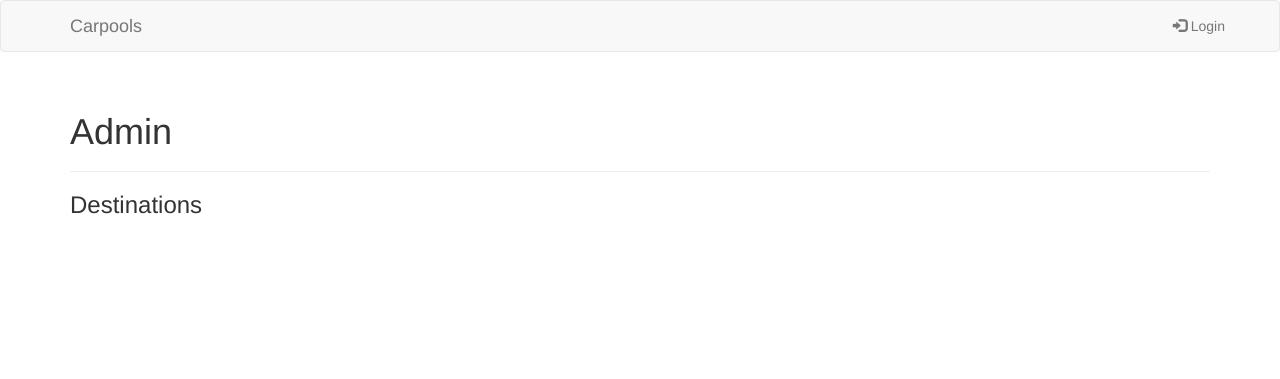
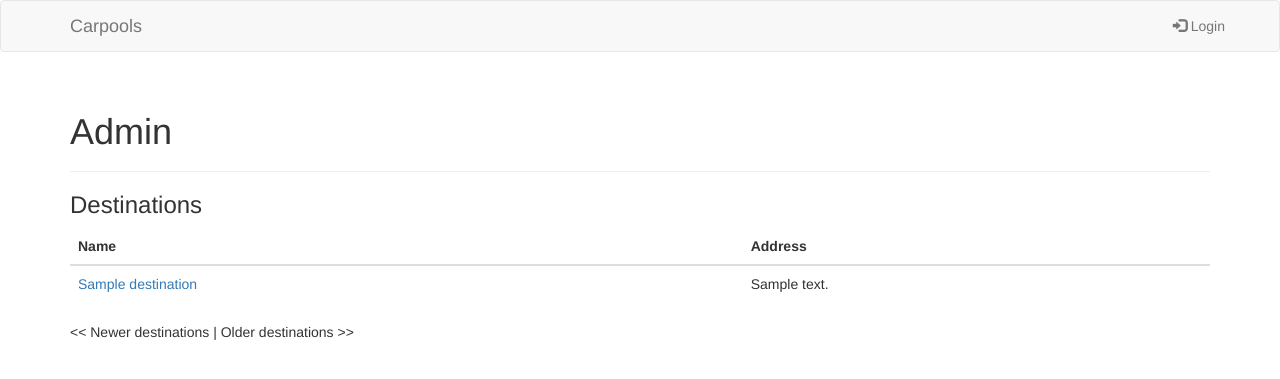
Before and after one commit to RagtagOpen/nomad, a Flask app: template app/templates/admin/destinations_list.html in a window 1280 px wide. Shown: the top 379 px of the page. Run offline with Flask 2, Linux system fonts and the light colour scheme; the template is opened without the code that fills it: values that come from a table or form of the project are taken from there, others are empty; tables that the repository leaves empty hold one stand-in row (values such as "Sample post"); some libraries are stand-ins or nearby versions.

Commit message:
Support for listing canned locations

```diff
--- a/app/templates/admin/destinations_list.html
+++ b/app/templates/admin/destinations_list.html
@@ -6,4 +6,34 @@
 
 <h3>Destinations</h3>
 
+<table class="table table-hover">
+    <thead>
+        <tr>
+            <th>Name</th>
+            <th>Address</th>
+        </tr>
+    </thead>
+    <tbody id='search-results'>
+{% for dest in destinations.items %}
+        <tr>
+            <td><a href="{{ url_for('admin.destination_show', destination_id=dest.id) }}">{{ dest.name }}</a></td>
+            <td>{{ dest.address }}</td>
+        </tr>
+{% endfor %}
+    </tbody>
+</table>
+</table>
+
+{% if destinations.has_prev %}
+<a href="{{ url_for('admin.destinations_list', page=destinations.prev_num) }}">&lt;&lt; Newer destinations</a>
+{% else %}
+&lt;&lt; Newer destinations
+{% endif %} |
+
+{% if destinations.has_next %}
+<a href="{{ url_for('admin.destinations_list', page=destinations.next_num) }}">Older destinations &gt;&gt;</a>
+{% else %}
+Older destinations &gt;&gt;
+{% endif %}
+
 {% endblock %}
```
Also changed, not shown: app/admin/views.py (+10 -1 lines).
